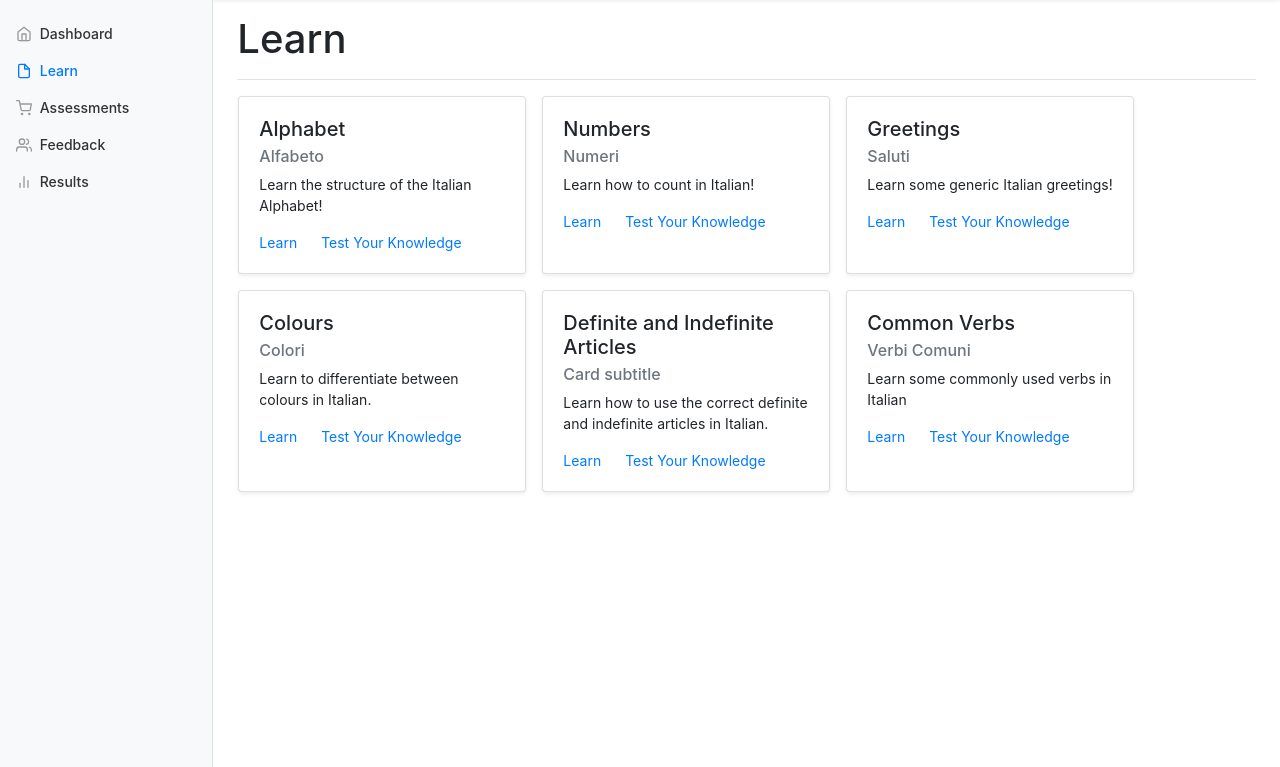
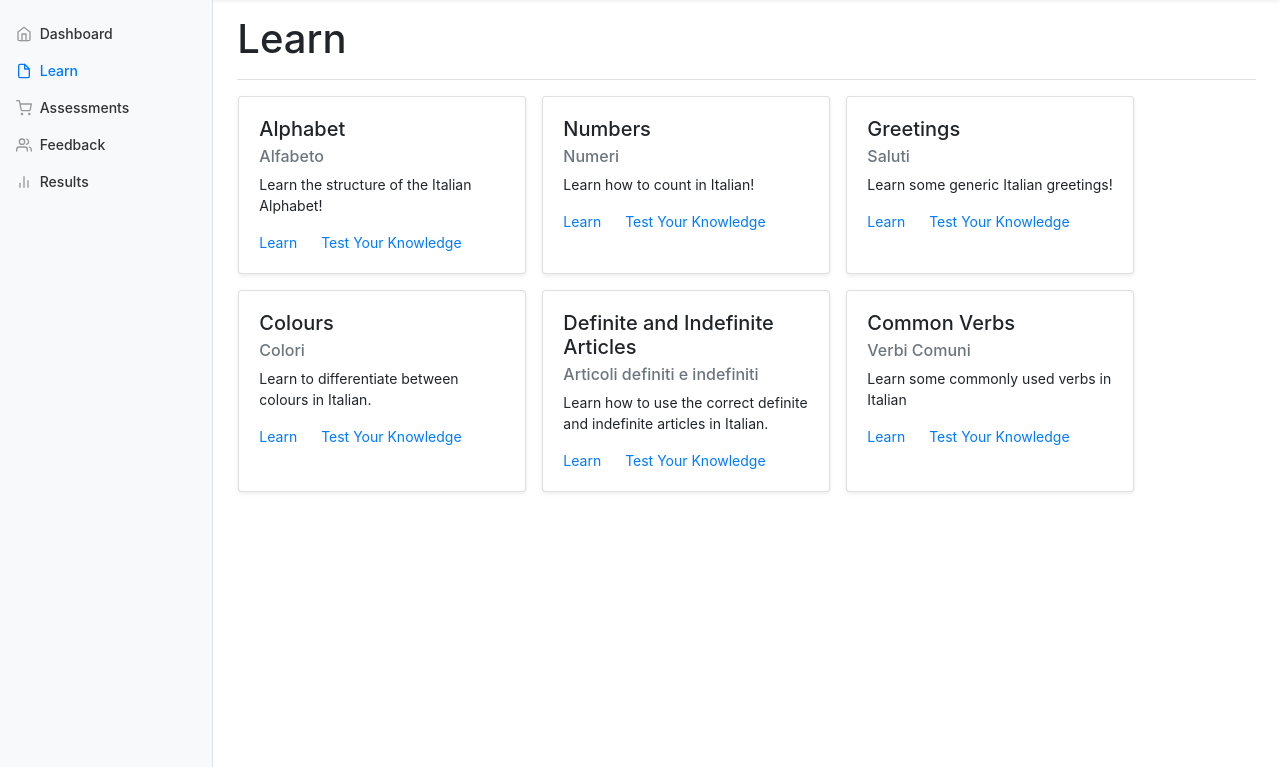
Before and after one commit to aaronnorrish/Agile-Project, a Flask app: page /learn in a window 1280 px wide. Shown: the part 57-824 px from the top of the page. Run offline with Flask 2, Linux system fonts and the light colour scheme; the visitor is signed in with stand-in values (Sample User, id 1).

Commit message:
add subtitle to articles card

```diff
--- a/learn_italian_flask/templates/learn.html
+++ b/learn_italian_flask/templates/learn.html
@@ -18,8 +18,8 @@
       <h5 class="card-title">Alphabet</h5>
       <h6 class="card-subtitle mb-2 text-muted">Alfabeto</h6>
       <p class="card-text">Learn the structure of the Italian Alphabet!</p>
-      <a href="{{ url_for('alphabet')}}" class="card-link">Learn</a>
-      <a href="#" class="card-link">Test Your Knowledge</a>
+      <a href="{{ url_for('alphabet') }}" class="card-link">Learn</a>
+      <a href="{{ url_for('alphabet_quiz') }}" class="card-link">Test Your Knowledge</a>
       </div>
   </div>
       <div class="card shadow-sm" style="width: 18rem;">
@@ -52,7 +52,7 @@
       <div class="card shadow-sm" style="width: 18rem;">
           <div class="card-body">
           <h5 class="card-title">Definite and Indefinite Articles</h5>
-          <h6 class="card-subtitle mb-2 text-muted">Card subtitle</h6>
+          <h6 class="card-subtitle mb-2 text-muted">Articoli definiti e indefiniti</h6>
           <p class="card-text">Learn how to use the correct definite and indefinite articles in Italian.</p>
           <a href="/articles.html" class="card-link">Learn</a>
           <a href="#" class="card-link">Test Your Knowledge</a>
```
